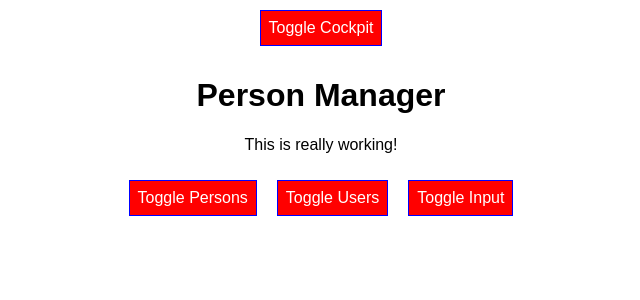
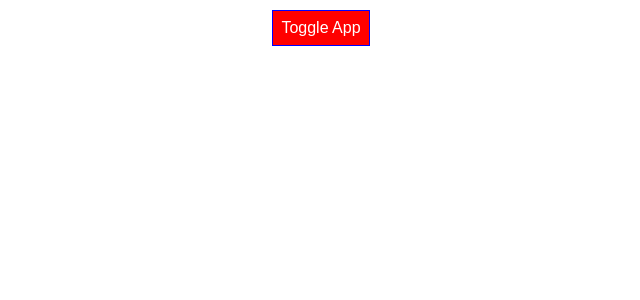
Before and after one commit to DawidKurkiewicz/react-refresh, a React (Create React App) app: page / in a window 1280 px wide. Shown: the top 300 px of the page, without its empty margins (319-959 px from the left). Built offline with nearby package versions, Linux system fonts and the light colour scheme.

Commit message:
toggle whole app button added

```diff
--- a/src/App.js
+++ b/src/App.js
@@ -6,6 +6,8 @@ import UserInput from './UserInput';
 import Char from "./Char"
 import Cockpit from "./Cockpit"
 import CharInput from "./CharInput"
+import Auxiliary from "./hoc/Auxiliary"
+
 import WithClass from "./hoc/WithClass"
 class App extends Component {
   state = {
@@ -117,6 +119,10 @@ class App extends Component {
     const doesShowCockpit = this.state.showCockpit;
     this.setState({ showCockpit: !doesShowCockpit })
   }
+  toggleWithClassHandler = () => {
+    const doesShowWithClass = this.state.showWithClass
+    this.setState({ showWithClass: !doesShowWithClass })
+  }
   render() {
     const charList = this.state.userInput.split('').map((char, index) => {
       return (
@@ -133,7 +139,9 @@ class App extends Component {
       padding: "8px",
       cursor: "pointer",
       margin: "10px",
-      color: "white"
+      color: "white",
+      display:"block",
+      margin: "10px auto"
     };
     let users = null;
     if (this.state.showUsers) {
@@ -186,22 +194,27 @@ class App extends Component {
         char={charList}
       /> : null
     let cockpit = this.state.showCockpit ?
-      <Cockpit
+      null :  <Cockpit
       title={this.props.appTitle}
       showPersons={this.state.showPersons}
       persons={this.state.persons}
       clicked={this.togglePersonsHandler}
       click={this.toggleUsersHandler}
       toggle={this.toggleInputHandler}
-      /> : null
-    return (
+    />
+      let withClass = this.state.showWithClass ?
       <WithClass classes="App">
         <button onClick={this.toggleCockpitHandler} style={style}>Toggle Cockpit</button>
         {cockpit}
         {persons}
         {users}
         {input}
-      </WithClass>
+      </WithClass> : null
+    return (
+      <Auxiliary>
+      <button onClick={this.toggleWithClassHandler} style={style}>Toggle App</button>
+      {withClass}
+      </Auxiliary>
     );
   }
 }
```
Lines whose indentation alone changed are shown as unchanged.
